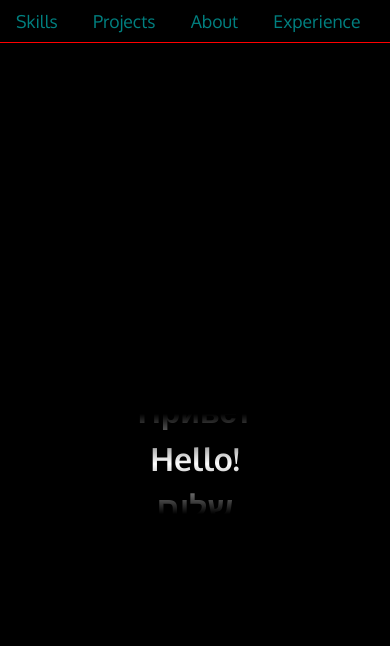
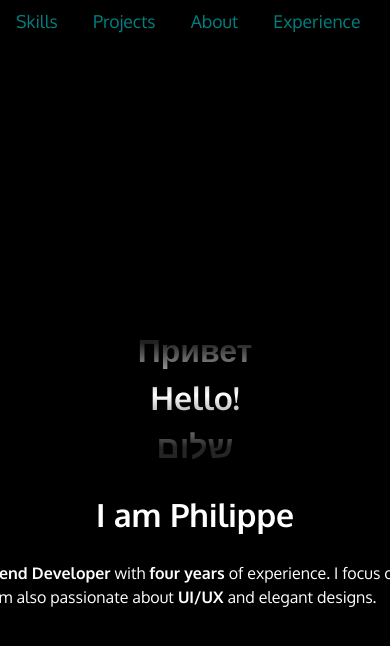
Before and after one commit to phildehovre/philippe-portfolio-2024, a React (Vite) app: page / in a window 390 px wide. Shown: the top 646 px of the page. Built offline with nearby package versions, Linux system fonts and the light colour scheme.

Commit message:
nav width fix on small screens

```diff
--- a/src/components/Header.scss
+++ b/src/components/Header.scss
@@ -18,7 +18,6 @@ header {
     height: 5svh;
     backdrop-filter: blur(5px);
     z-index: 1;
-    outline: 1px solid red;
 
 
     > ul {
--- a/src/components/Hero.scss
+++ b/src/components/Hero.scss
@@ -6,12 +6,12 @@
     align-items: center;
 
 
-    // > * {
-    //     outline: 1px solid red;
-    // }
+    > * {
+        // outline: 1px solid red;
+    }
 
     .greeting-ctn {
-        height: 250px;
+        height: 150px;
         width: clamp(300px, 50%, 500px);
         overflow-y: hidden;
         position: relative;
@@ -24,7 +24,7 @@
             height: 100%;
             width: 100%;
             background: rgb(0,0,0);
-            background: linear-gradient(0deg, rgba(0,0,0,1) 30%, rgba(255,255,255,0) 50%, rgba(0,0,0,1) 70%);
+            background: linear-gradient(0deg, rgba(0, 0, 0, 0.856) 15%, rgba(255, 255, 255, 0) 50%, hsla(0, 0%, 0%, 0.87) 85%);
             z-index: 10;
 
         }
--- a/src/components/Hero.tsx
+++ b/src/components/Hero.tsx
@@ -14,7 +14,7 @@ function Hero() {
         { y: "0%" },
         {
           opacity: 1,
-          y: "-89.5%",
+          y: "-91.75%",
           duration: 3,
           ease: "power4.out",
         }
@@ -42,7 +42,12 @@ function Hero() {
         <div className="greeting-wrapper">
           <div className="greeting">{renderWelcome()}</div>
         </div>
-        <div className="description">Web Developer</div>
+      </div>
+      <h1 className="my-name-is">I am Philippe</h1>
+      <div className="description">
+        I'm a <b>Front-end Developer</b> with <b>four years</b> of experience. I
+        focus on <b>React</b> (Next.js). I am also passionate about <b>UI/UX</b>{" "}
+        and elegant designs.
       </div>
     </div>
   );
```
